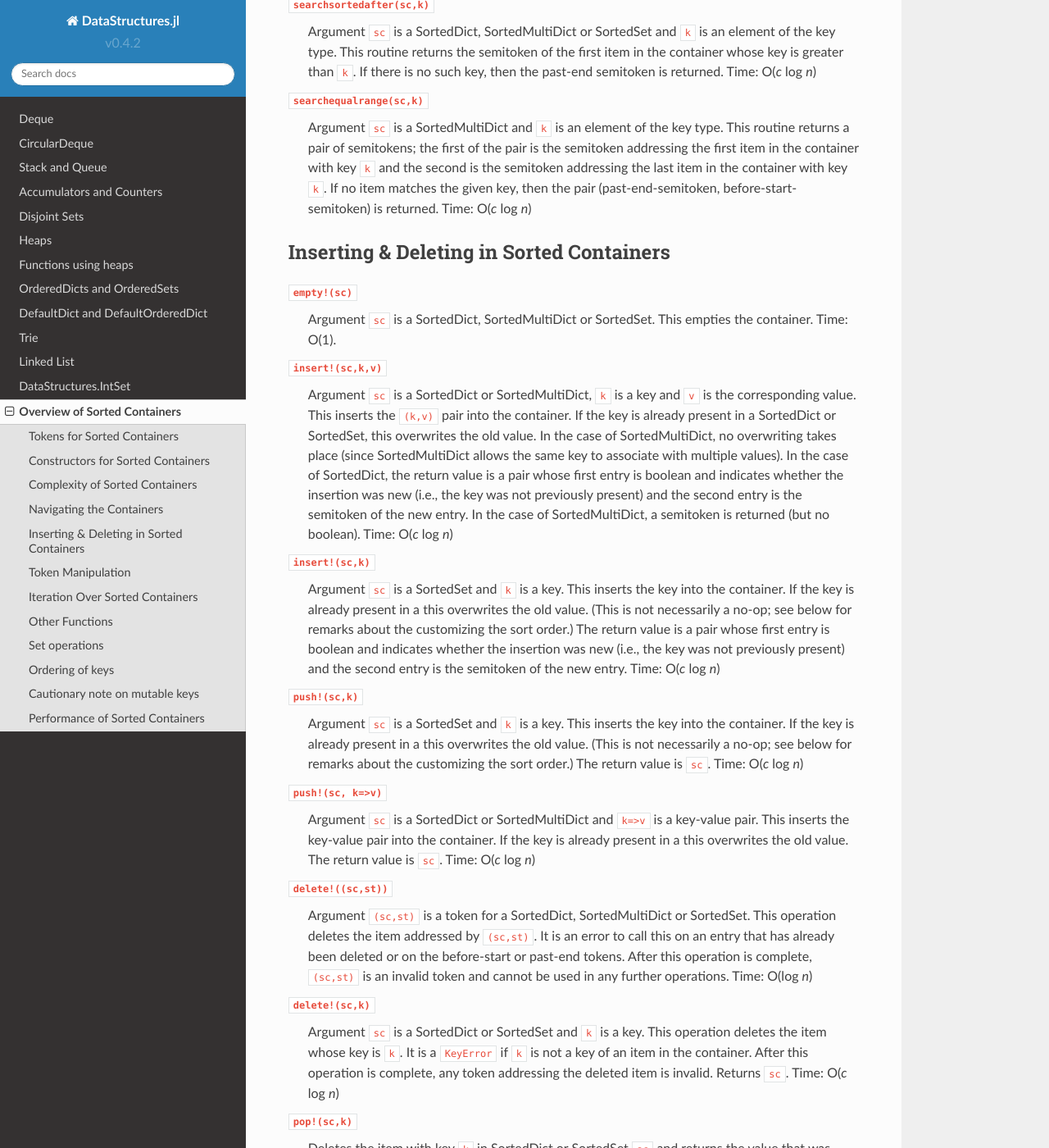
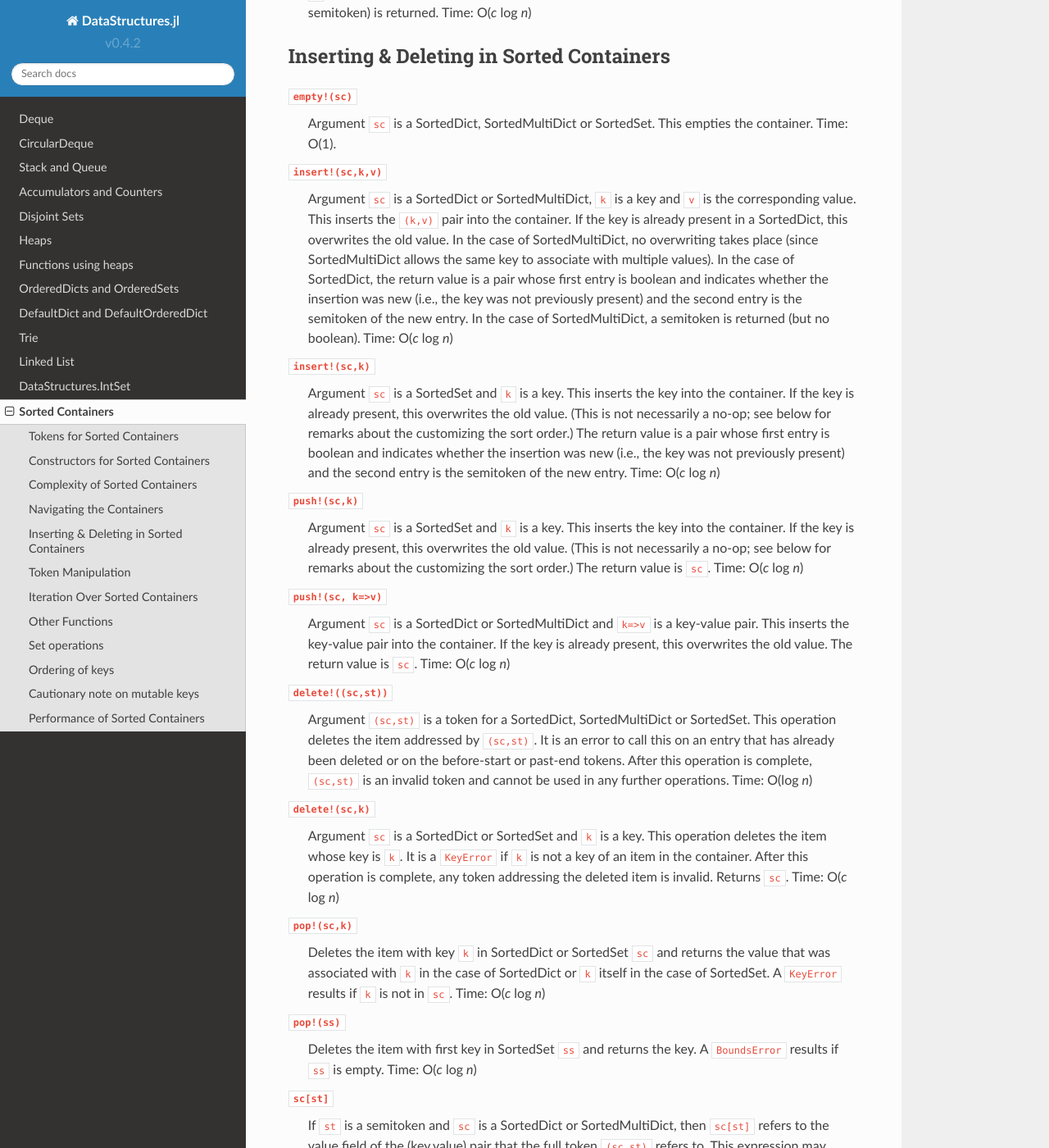
Before and after one commit to JuliaCollections/DataStructures.jl, a Sphinx documentation site: the page built from doc/source/sorted_containers.rst, in a window 1280 px wide and 1400 px high, scrolled down 5889 px. Shown: the whole window at 82% size. Built offline with Sphinx 7.4.7 and the Read the Docs theme 2.0.0, drawn with Linux system fonts in a browser that asks for light colours; formulas are drawn with MathJax 3; some of the changed lines change nothing that is shown; some of the changed text lies outside the part shown.

Commit message:
Change title & fix typos in sorted container doc
Fixed a few typos and changed the title of the sorted container doc.

```diff
--- a/doc/source/sorted_containers.rst
+++ b/doc/source/sorted_containers.rst
@@ -1,7 +1,7 @@
 .. _ref-sorted-containers:
 
 ----------------------------------------
-Overview of Sorted Containers
+Sorted Containers
 ----------------------------------------
 
 Three sorted containers are provided:
@@ -114,36 +114,33 @@
 Constructors for Sorted Containers
 ~~~~~~~~~~~~~~~~~~~~~~~~~~~
 
-``SortedDict(o=Forward)``
-``SortedDict{K,V}(o=Forward)``
+``SortedDict(o=Forward)`` and ``SortedDict{K,V}(o=Forward)``
   Construct an empty ``SortedDict`` with key type ``K`` and value type ``V``.
   If ``K`` and ``V`` are not specified, the dictionary defaults to a
   ``SortedDict{Any,Any}``.  Keys and values are converted to the
   given type upon insertion.
   Ordering ``o`` defaults to ``Forward`` ordering.
 
-  **Note that a key type of ``Any`` will lead to slow performance, as the
+  **Note that a key type of ``Any`` or any other abstract type
+  will lead to slow performance, as the
   values are stored boxed (i.e., as pointers), and insertion will
   require a run-time lookup of the appropriate comparison function.
-  It is recommended to always specify a key type, or to use one of the
+  It is recommended to always specify a concrete key type, or to use one of the
   constructors below in which the key type is inferred.**
 
-``SortedDict(k1=>v1, k2=>v2, ...)``
-``SortedDict{K,V}(k1=>v1, k2=>v2, ...)``
+``SortedDict(k1=>v1, k2=>v2, ...)`` and ``SortedDict{K,V}(k1=>v1, k2=>v2, ...)``
   Construct a ``SortedDict`` from the given key-value pairs.
   If ``K`` and ``V`` are not specified, key type and
   value type are inferred from the given key-value pairs, and ordering is assumed
   to be ``Forward`` ordering.
 
-``SortedDict(o, k1=>v1, k2=>v2, ...)``
-``SortedDict{K,V}(o, k1=>v1, k2=>v2, ...)``
+``SortedDict(o, k1=>v1, k2=>v2, ...)`` and ``SortedDict{K,V}(o, k1=>v1, k2=>v2, ...)``
   Construct a ``SortedDict`` from the given pairs with the specified
   ordering ``o``.  If ``K`` and ``V`` are
   not specified, the key type and value type are inferred from the given pairs.
   See below for more information about ordering.
 
-``SortedDict(d,o=Forward)``
-``SortedDict{K,V}(d,o=Forward)``
+``SortedDict(d,o=Forward)`` and ``SortedDict{K,V}(d,o=Forward)``
   Construct a ``SortedDict`` from an ordinary Julia dict ``d`` (or
   any associative type), e.g.::
 
@@ -159,8 +156,7 @@
 
   See below for more information about ordering.
 
-``SortedDict(iter,o=Forward)``
-``SortedDict{K,V}(iter,o=Forward)``
+``SortedDict(iter,o=Forward)`` and ``SortedDict{K,V}(iter,o=Forward)``
   Construct a ``SortedDict`` from an arbitrary iterable object of
   ``key=>value`` pairs.
   If ``K`` and ``V`` are not specified, the key type and value type are inferred
@@ -206,14 +202,13 @@
   may also be constructed via ``SortedMultiDict(K[], V[], o)`` where
   the ``o`` argument is optional.
 
-``SortedSet()``
-``SortedSet{K}()``
-  Construct a SortedSet{Any} with ``Forward`` ordering.
+``SortedSet()`` and ``SortedSet{K}()``
+  Construct a ``SortedSet{Any}`` with ``Forward`` ordering.
+  Refer to the remark above about loss of performance when the
+  key-type is ``Any``.
 
-``SortedSet(iter,o=Forward)``
-``SortedSet{K}(iter,o=Forward)``
-``SortedSet(o, iter)``
-``SortedSet{K}(o, iter)``
+
+``SortedSet(iter,o=Forward)``, ``SortedSet{K}(iter,o=Forward)``, ``SortedSet(o, iter)``, ``SortedSet{K}(o, iter)``
   Construct a SortedSet using keys given by iterable ``iter`` (e.g.,
   an array)
   and ordering object ``o``.  The ordering object
@@ -286,7 +281,7 @@
   it returns the before-start semitoken.  Time: O(log *n*)
 
 ``first(sc)``
-  Argument ``sc`` is a SortedDict, SortedMultiDict or SortedSet  This function
+  Argument ``sc`` is a SortedDict, SortedMultiDict or SortedSet.  This function
   returns the first item (a ``k=>v`` pair for SortedDict and SortedMultiDict or
   a key for SortedSet)
   according
@@ -298,7 +293,7 @@
 ``last(sc)``
   Argument ``sc`` is a SortedDict, SortedMultiDict or SortedSet.  This function
   returns the last item (a ``k=>v`` pair for SortedDict and SortedMultiDict
-  or   a key for SortedSet)
+  or  a key for SortedSet)
   according
   to the sorted order in the container.  Thus, ``last(sc)`` is
   equivalent to ``deref((sc,endof(sc)))``.
@@ -382,7 +377,7 @@
   Argument ``sc`` is a SortedDict or SortedMultiDict, ``k`` is a key and ``v``
   is the corresponding value.  This inserts the ``(k,v)`` pair into
   the container.  If the key is already present in a
-  SortedDict or SortedSet, this overwrites
+  SortedDict, this overwrites
   the old value.  In the case of SortedMultiDict, no overwriting takes place
   (since SortedMultiDict allows the same key to associate with multiple values).
   In the case of SortedDict, the return
@@ -395,7 +390,7 @@
 ``insert!(sc,k)``
   Argument ``sc`` is a SortedSet and ``k`` is a key.
   This inserts the key into
-  the container.  If the key is already present in a
+  the container.  If the key is already present,
   this overwrites
   the old value.  (This is not necessarily a no-op; see below for
   remarks about the customizing the sort order.)
@@ -408,7 +403,7 @@
 ``push!(sc,k)``
   Argument ``sc`` is a SortedSet and ``k`` is a key.
   This inserts the key into
-  the container.  If the key is already present in a
+  the container.  If the key is already present,
   this overwrites
   the old value.  (This is not necessarily a no-op; see below for
   remarks about the customizing the sort order.)
@@ -420,7 +415,7 @@
   Argument ``sc`` is a SortedDict or SortedMultiDict and ``k=>v`` is a
   key-value pair.
   This inserts the key-value pair into
-  the container.  If the key is already present in a
+  the container.  If the key is already present,
   this overwrites
   the old value.
   The return
@@ -647,7 +642,7 @@
 
 This iteration function ``eachindex`` is equivalent to ``keys`` in the case
 of SortedDict.  It is equivalent to ``onlysemitokens`` in the case of SortedMultiDict
-and SortedMultiSet.
+and SortedSet.
 
 
 In place of ``sc`` in the above ``keys``, ``values`` and
@@ -681,9 +676,11 @@
   ``p`` is a key=>value
   pair.  In the case that ``sc``
   is a SortedSet, ``p`` should be a key.
-  Time: O(*c* log *n*) for SortedDict and SortedSet.
+  Time: O(*c* log *n* + *d*) for SortedDict and SortedSet,
+  where *d* stands for the
+  time to compare two values.
   In the case of SortedMultiDict, the time is
-  O(*cl* log *n*), where *l* stands for the number
+  O(*c* log *n* + *dl*), and *l* stands for the number
   of entries that have the key of the given pair.
   (So therefore this call is inefficient if the same key
   addresses a large number of values, and an alternative
```
